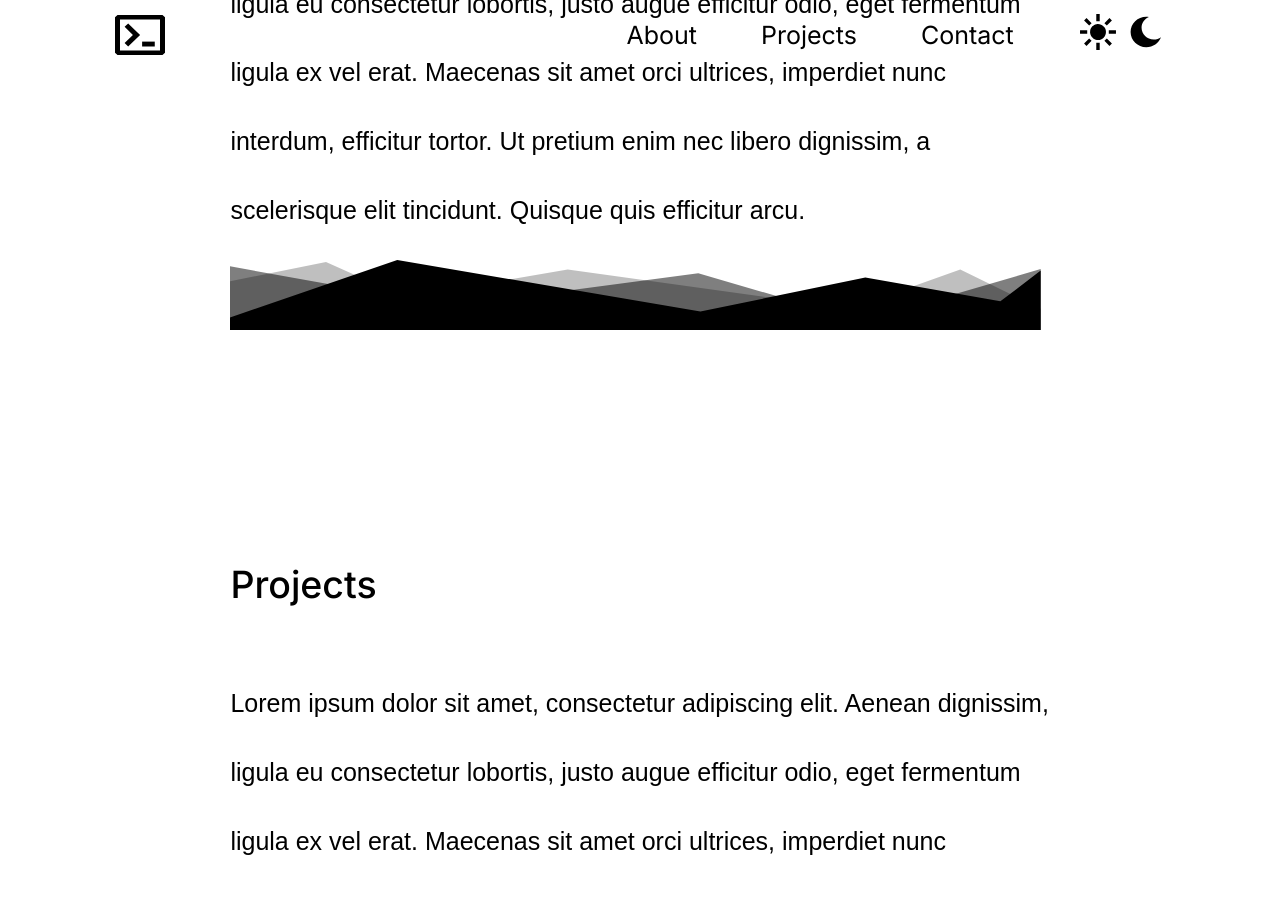
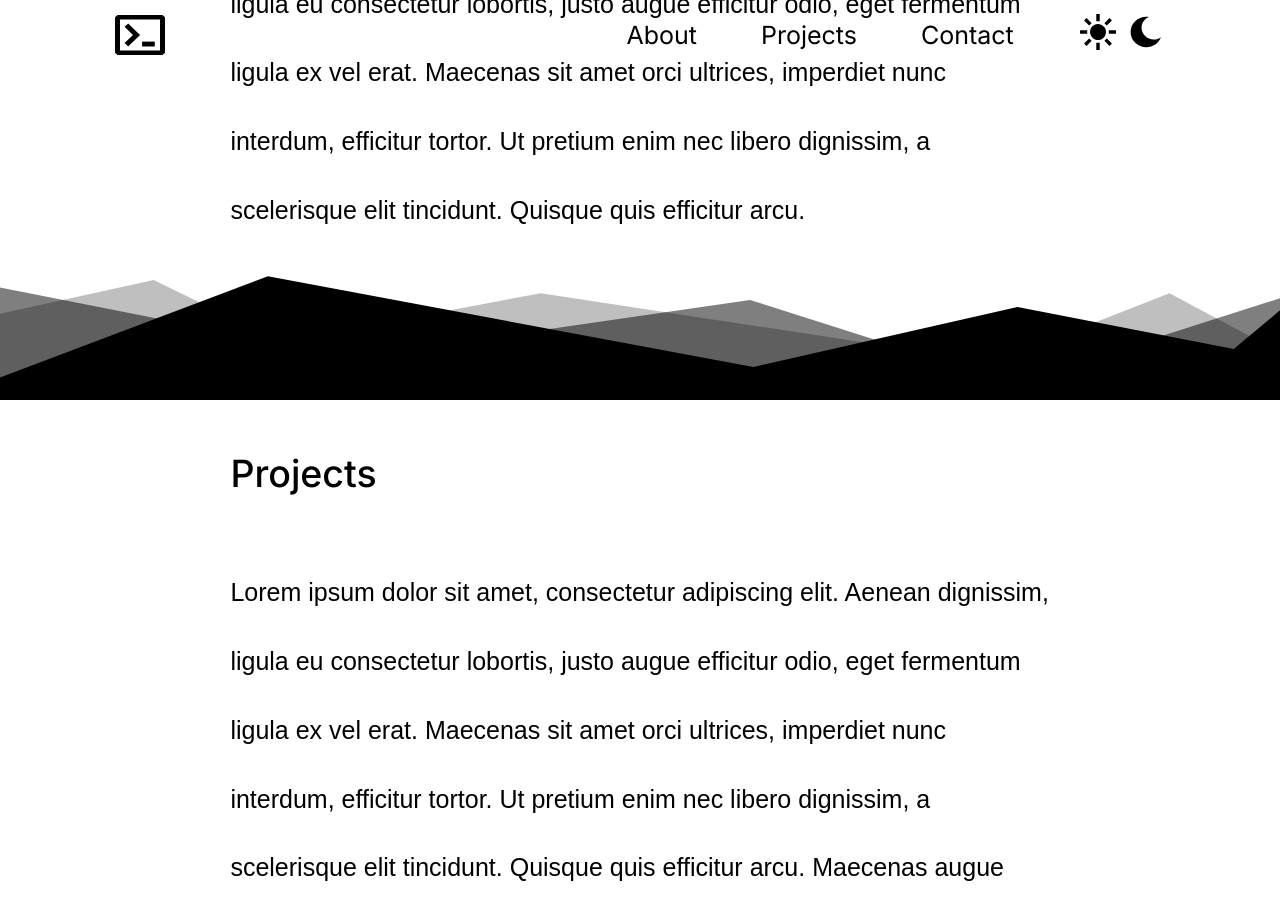
Before and after one commit to SirioBambino/SirioBambino.github.io, a Jekyll site: the page built from index.md, in a window 1280 px wide and 900 px high, scrolled down 263 px. Built offline with Jekyll 4.4.1, drawn with Linux system fonts in a browser that asks for light colours; some web fonts are replaced.

Commit message:
feat: Add styling to shape dividers
- Create an scss partial that contains style rules for shape dividers
- Import the partial in the main-style stylesheet

```diff
--- /dev/null
+++ b/_sass/_shape-divider.scss
@@ -0,0 +1,32 @@
+.shape-divider {
+  // Position div at the bottom of section
+  position: absolute;
+  left: 0;
+  padding: 0;
+
+  // Set the width of div to the entire width of the body
+  width: 100%;
+
+  // Increase z index to prevent other elements from covering div
+  z-index: 2;
+
+  // Hide div overflow and ignore pointer events
+  overflow: hidden;
+  pointer-events: none;
+
+  // Move div down slightly to prevent small gaps
+  transform: translateY(5px);
+
+  // Make svg stretch and squash to the width of the viewport
+  svg {
+    position: relative;
+    display: block;
+    width: 102.5%;
+    height: 150px;
+  }
+}
+
+// Set bottom of the first div to 0 to prevent it from moving from the bottom
+.first {
+  bottom: 0;
+}
--- a/_sass/main-style.scss
+++ b/_sass/main-style.scss
@@ -5,5 +5,6 @@
 @import "themes/light-theme";
 
 @import "base";
+@import "shape-divider";
 
 @import "header";
```
